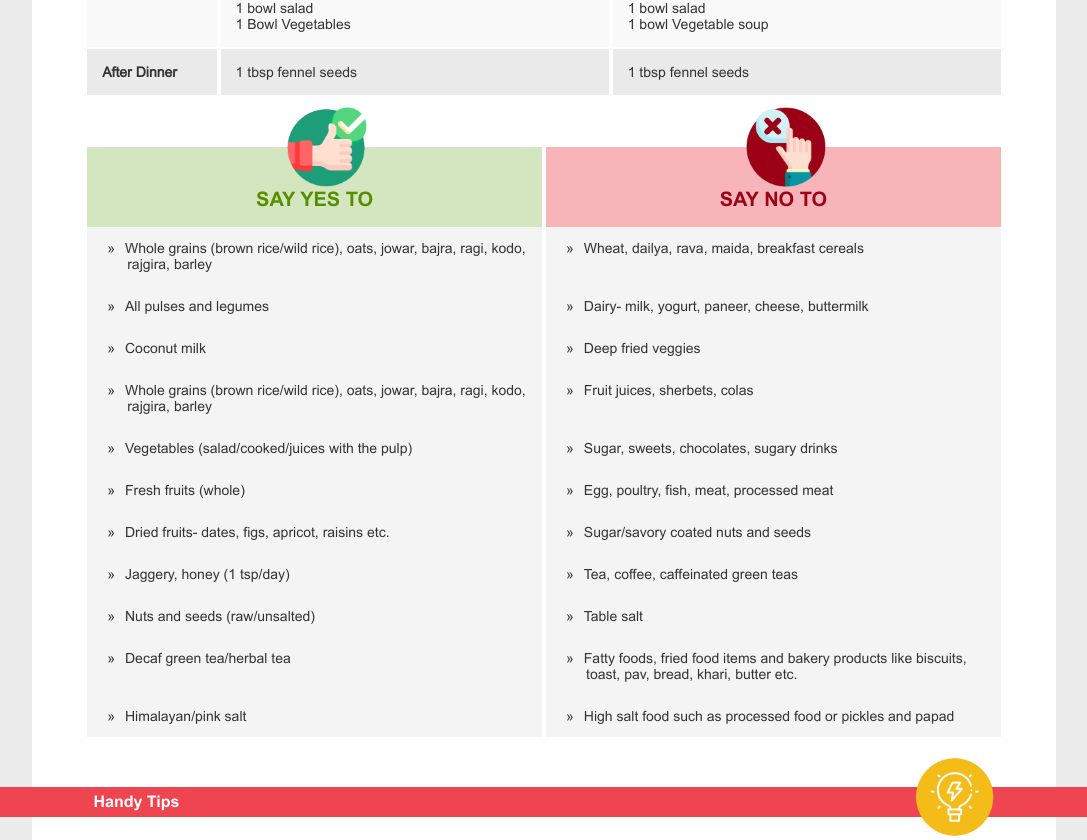
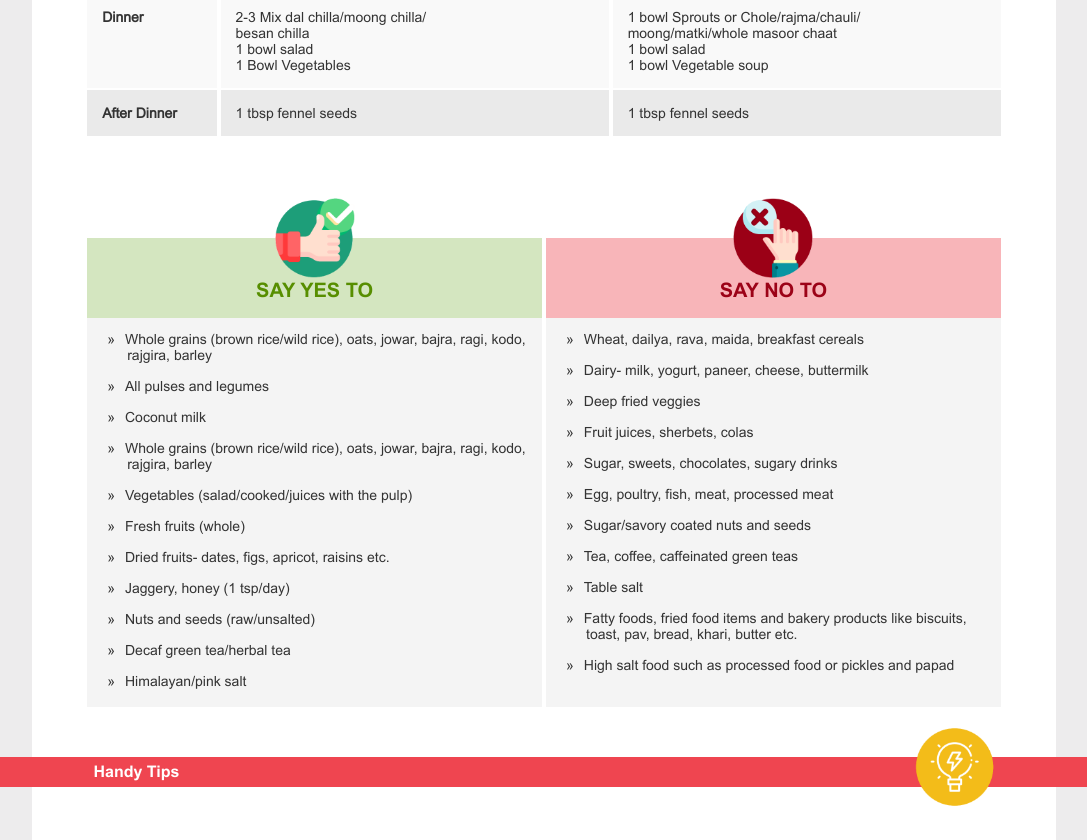
Before and after one commit to sudopower/food-static, a plain HTML site: page detox/index.html in a window 1280 px wide. Shown: the part 1754-2594 px from the top of the page, without its empty margins (96-1183 px from the left). Drawn offline with Linux system fonts and the light colour scheme.

Commit message:
detox corrections

```diff
--- a/css/main.css
+++ b/css/main.css
@@ -46,6 +46,11 @@ p{
     max-width: 90% !important;
 }
 
+.w-100{
+    width: 100% !important;
+    max-width: 100% !important;
+}
+
 .mt-1{
     margin-top:10px!important;
 }
@@ -90,10 +95,15 @@ p{
     padding-top:60px!important;
 }
 
+.pb-3{
+    padding-bottom:30px!important;
+}
+
+
 .header{
     background-image: url(../img/top.jpg);
     background-size: cover;
-    height: 400px;
+    height: 300px;
 }
 
 .content{
@@ -128,7 +138,7 @@ p{
    height: auto;
    margin-left: auto;
    margin-right: auto;
-    margin-top: -5px;
+   margin-top: -6px;
    padding-bottom: 20px;
    margin-bottom: 100px;
 }
@@ -173,7 +183,7 @@ li:before {
 
 .logo img{
     width: 200px;
-    border-radius: 20px
+    border-radius: 20px;
 }
 
 .banner{
@@ -238,6 +248,7 @@ li:before {
 table{
     width: 100%;
     border-spacing: 4px 2px;
+    word-break: break-word;
 }
 
 .ing-table tr td:nth-child(1){
@@ -257,6 +268,10 @@ table{
     padding:3px 20px 3px 20px;
 }
 
+.detox-table-1{
+    margin-bottom: 50px!important;
+}
+
 .y-n-table th{
     position: relative;
     height: 80px;
@@ -265,11 +280,16 @@ table{
     font-size: 20px;
 }
 
+.y-n-table li{
+    margin-bottom: 15px !important;
+}
+
 .y-n-table th img{
     width: 20%;
     position: absolute;
     top: -50%;
-    left: 44%;
+    left: 50%;
+    transform: translateX(-50%);
     max-width: 80px;
 }
 
@@ -384,10 +404,15 @@ td{
         position: absolute;
         top: -25%;
         max-width: 80px;
-        left: 35%;
     }
     .y-n-table th {
         font-size: 15px;
+    }
+    .y-n-table li{
+        margin-bottom: 10px !important;
+    }
+    .detox-table-1{
+        margin-bottom: 0px !important;
     }
 }
 
@@ -414,10 +439,15 @@ td{
         position: absolute;
         top: -35%;
         max-width: 80px;
-        left: 35%;
     }
     .y-n-table th {
         font-size: 15px;
+    }
+    .y-n-table li{
+        margin-bottom: 10px !important;
+    }
+    .detox-table-1{
+        margin-bottom: 20px !important;
     }
 }
 
@@ -447,9 +477,11 @@ td{
         position: absolute;
         top: -50% !important;
         max-width: 80px;
-        left: 35%;
     }
     .y-n-table th {
         font-size: 15px;
     }
+    .logo img{
+        width:150px;
     }
+}
--- a/detox/index.html
+++ b/detox/index.html
@@ -1,15 +1,15 @@
-<html><head>
+<html>
+   <head>
       <meta http-equiv="Content-Type" content="text/html; charset=UTF-8">
       <meta name="viewport" content="width=device-width, initial-scale=1.0">
       <link rel="stylesheet" href="../css/main.css" type="text/css">
    </head>
-
    <body cz-shortcut-listen="true">
       <div class="container">
          <div class="header">
          </div>
          <div class="content">
-            <div class="logo">
+            <div class="pb-3 logo">
                <img src="../img/logo.png">
             </div>
          </div>
@@ -18,9 +18,8 @@
             <div class="text main">
                <h1>CTRL. ALT. DETOX.</h1>
             </div>
-
-            <div class="banner">
-                <img src="../img/detox.jpg">
+            <div class="banner mt-2">
+               <img class="w-100" src="../img/detox.jpg">
             </div>
             <div class="text mb-5 mt-3">
                <p>It's time to control your cravings, choose healthy alternatives and detoxify your body! Your 2-day detox plan is below.</p>
@@ -29,10 +28,9 @@
                <p>What you need to eat</p>
                <img src="../img/14.png">
             </div>
-
             <div class="text left mb-5 justify-start direction-column"></div>
             <div class="text left mb-5 w-table">
-                <table class="oil-table">
+               <table class="oil-table detox-table-1">
                   <tbody>
                      <tr>
                         <th class="t-blank"></th>
@@ -41,28 +39,31 @@
                      </tr>
                      <tr>
                         <td class="t-text"><strong>Once you wake up
-</strong></td>
+                           </strong>
+                        </td>
                         <td class="t-text">1 shot wheatgrass juice (50 ml)</td>
                         <td class="t-text">1 glass warm water with lemon</td>
                      </tr>
                      <tr>
                         <td class="t-text"><strong>Breakfast</strong></td>
                         <td class="t-text">1 bowl mix fruits
-                                <br> 1 cup decaf green tea or herbal tea</td>
+                           <br> 1 cup decaf green tea or herbal tea
+                        </td>
                         <td class="t-text">1 bowl mix fruit
                            <br> 1 cup decaf green tea or herbal tea
                            <br> (add ½ tsp cinnamon)
-
                         </td>
                      </tr>
                      <tr>
                         <td class="t-text"><strong>An hour after breakfast</strong></td>
                         <td class="t-text">1 glass fresh vegetable juice with
                            <br> herbs (tomato+ carrot +mint leaves)
-                                <br> Nuts: Almonds/walnuts/peanuts</td>
+                           <br> Nuts: Almonds/walnuts/peanuts
+                        </td>
                         <td class="t-text">1 glass fresh vegetable juice with
                            <br> herbs (beetroot + ginger + lemon)
-                                <br> Nuts: Almonds/walnuts/peanuts</td>
+                           <br> Nuts: Almonds/walnuts/peanuts
+                        </td>
                      </tr>
                      <tr>
                         <td class="t-text"><strong>Lunch</strong></td>
@@ -70,54 +71,63 @@
                            <br> 1-2 katori jowar/kodo millet/bajra pulav
                            <br> 1 bowl dal/mix dal
                            <br> 1 bowl Vegetables
-                                <br> 1 bowl salad</td>
+                           <br> 1 bowl salad
+                        </td>
                         <td class="t-text">3-4 ragi idli or 1-2 mix millet dosa or
                            <br> multigrain paratha (no oil/ghee)
                            <br> 1 bowl sambhar or dal or legumes
                            <br> 1 bowl Vegetables
-                                <br> 1 bowl Salad</td>
+                           <br> 1 bowl Salad
+                        </td>
                      </tr>
                      <tr>
                         <td class="t-text"><strong>After Lunch</strong></td>
                         <td class="t-text">1 lemon shot (the juice of one lemon
-                                <br> mixed with an equal quantity of water)</td>
+                           <br> mixed with an equal quantity of water)
+                        </td>
                         <td class="t-text">1 lemon shot + grated ginger +
                            <br> 1 pinch turmeric (the juice of one lemon
-                                <br> mixed with an equal quantity of water)</td>
+                           <br> mixed with an equal quantity of water)
+                        </td>
                      </tr>
-
                      <tr>
                         <td class="t-text"><strong>Evening</strong></td>
                         <td class="t-text">1 bowl mix fruit
                            <br> 1 cup decaf green tea or herbal tea
                            <br> Seeds (mix of pumpkin + sunflower
-                                <br> + flaxseeds + chia seeds)</td>
+                           <br> + flaxseeds + chia seeds)
+                        </td>
                         <td class="t-text">1 bowl mix fruit
                            <br> 1 cup decaf green tea or herbal tea
                            <br> (add ½ tsp cinnamon)
                            <br> Seeds (mix of pumpkin + sunflower +
-                                <br> flaxseeds + chia seeds)</td>
+                           <br> flaxseeds + chia seeds)
+                        </td>
                      </tr>
                      <tr>
                         <td class="t-text"><strong>Late Evening</strong></td>
                         <td class="t-text">1 glass fresh green vegetable juice
                            <br> with herbs (kale/spinach + cucumber +
                            <br> ginger + coriander leaves)
-                                <br> Nuts like almonds/walnuts/peanuts</td>
+                           <br> Nuts like almonds/walnuts/peanuts
+                        </td>
                         <td class="t-text">1 glass fresh vegetable juice with
                            <br> herbs (Carrot + ginger + turmeric)
-                                <br> Nuts - almonds/walnuts/peanuts</td>
+                           <br> Nuts - almonds/walnuts/peanuts
+                        </td>
                      </tr>
                      <tr>
                         <td class="t-text"><strong>Dinner</strong></td>
                         <td class="t-text">2-3 Mix dal chilla/moong chilla/
                            <br> besan chilla
                            <br> 1 bowl salad
-                                <br> 1 Bowl Vegetables</td>
+                           <br> 1 Bowl Vegetables
+                        </td>
                         <td class="t-text">1 bowl Sprouts or Chole/rajma/chauli/
                            <br> moong/matki/whole masoor chaat
                            <br> 1 bowl salad
-                                <br> 1 bowl Vegetable soup</td>
+                           <br> 1 bowl Vegetable soup
+                        </td>
                      </tr>
                      <tr>
                         <td class="t-text"><strong>After Dinner</strong></td>
@@ -130,98 +140,63 @@
             <div class="text left mb-5 w-table">
                <table class="y-n-table">
                   <tbody>
-
                      <tr>
-                            <th class="t-green-1"><img src="../img/1_2.png" ><span >SAY YES TO</span></th>
-                            <th class="t-red-1"><img src="../img/1_1.png" ><span >SAY NO TO</span></th>
+                        <th class="t-green-1"><img src="../img/1_2.png"><span>SAY YES TO</span></th>
+                        <th class="t-red-1"><img src="../img/1_1.png"><span>SAY NO TO</span></th>
                      </tr>
                      <tr>
-
-
-<td class="t-text"><li class="mt-1 mb-1"><span>Whole grains (brown rice/wild rice), oats,
-jowar, bajra, ragi, kodo, rajgira, barley</span></li></td><td class="t-text"><li class="mt-1 mb-1"><span>Wheat, dailya, rava, maida, breakfast cereals</span></li></td>
-
+                        <td class="t-text">
+                           <li class="mt-1 mb-1"><span>Whole grains (brown rice/wild rice), oats,
+                              jowar, bajra, ragi, kodo, rajgira, barley</span>
+                           </li>
+                           <li class="mt-1 mb-1"><span>All pulses and legumes</span></li>
+                           <li class="mt-1 mb-1"><span>Coconut milk
+                              </span>
+                           </li>
+                           <li class="mt-1 mb-1"><span>Whole grains (brown rice/wild rice), oats,
+                              jowar, bajra, ragi, kodo, rajgira, barley</span>
+                           </li>
+                           <li class="mt-1 mb-1"><span>Vegetables (salad/cooked/juices with the
+                              pulp)</span>
+                           </li>
+                           <li class="mt-1 mb-1"><span>Fresh fruits (whole)</span></li>
+                           <li class="mt-1 mb-1"><span>Dried fruits- dates, figs, apricot, raisins etc.</span></li>
+                           <li class="mt-1 mb-1"><span>Jaggery, honey (1 tsp/day)</span></li>
+                           <li class="mt-1 mb-1"><span>Nuts and seeds (raw/unsalted)</span></li>
+                           <li class="mt-1 mb-1"><span>Decaf green tea/herbal tea
+                              </span>
+                           </li>
+                           <li class="mt-1 mb-1"><span>Himalayan/pink salt</span></li>
+                        </td>
+                        <td class="t-text">
+                           <li class="mt-1 mb-1"><span>Wheat, dailya, rava, maida, breakfast cereals</span></li>
+                           <li class="mt-1 mb-1"><span>Dairy- milk, yogurt, paneer, cheese, buttermilk</span></li>
+                           <li class="mt-1 mb-1"><span>Deep fried veggies</span></li>
+                           <li class="mt-1 mb-1"><span>Fruit juices, sherbets, colas</span></li>
+                           <li class="mt-1 mb-1"><span>Sugar, sweets, chocolates, sugary drinks</span></li>
+                           <li class="mt-1 mb-1"><span>Egg, poultry, fish, meat, processed meat</span></li>
+                           <li class="mt-1 mb-1"><span>Sugar/savory coated nuts and seeds</span></li>
+                           <li class="mt-1 mb-1"><span>Tea, coffee, caffeinated green teas</span></li>
+                           <li class="mt-1 mb-1"><span>Table salt
+                              </span>
+                           </li>
+                           <li class="mt-1 mb-1"><span>Fatty foods, fried food items and bakery
+                              products like biscuits, toast, pav, bread,
+                              khari, butter etc.</span>
+                           </li>
+                           <li class="mt-1 mb-2"><span>High salt food such as processed food or
+                              pickles and papad</span>
+                           </li>
+                        </td>
                      </tr>
-<tr>
-
-
-<td class="t-text"><li class="mt-1 mb-1"><span>All pulses and legumes</span></li></td><td class="t-text"><li class="mt-1 mb-1"><span>Dairy- milk, yogurt, paneer, cheese, buttermilk</span></li></td>
-
-                        </tr>
-<tr>
-
-
-<td class="t-text"><li class="mt-1 mb-1"><span>Coconut milk
-
-</span></li></td><td class="t-text"><li class="mt-1 mb-1"><span>Deep fried veggies</span></li></td>
-
-                        </tr>
-<tr>
-
-
-<td class="t-text"><li class="mt-1 mb-1"><span>Whole grains (brown rice/wild rice), oats,
-jowar, bajra, ragi, kodo, rajgira, barley</span></li></td><td class="t-text"><li class="mt-1 mb-1"><span>Fruit juices, sherbets, colas</span></li></td>
-
-                        </tr>
-<tr>
-
-
-<td class="t-text"><li class="mt-1 mb-1"><span>Vegetables (salad/cooked/juices with the
-pulp)</span></li></td><td class="t-text"><li class="mt-1 mb-1"><span>Sugar, sweets, chocolates, sugary drinks</span></li></td>
-
-                        </tr>
-<tr>
-
-
-<td class="t-text"><li class="mt-1 mb-1"><span>Fresh fruits (whole)</span></li></td><td class="t-text"><li class="mt-1 mb-1"><span>Egg, poultry, fish, meat, processed meat</span></li></td>
-
-                        </tr>
-<tr>
-
-
-<td class="t-text"><li class="mt-1 mb-1"><span>Dried fruits- dates, figs, apricot, raisins etc.</span></li></td><td class="t-text"><li class="mt-1 mb-1"><span>Sugar/savory coated nuts and seeds</span></li></td>
-
-                        </tr>
-<tr>
-
-
-<td class="t-text"><li class="mt-1 mb-1"><span>Jaggery, honey (1 tsp/day)</span></li></td><td class="t-text"><li class="mt-1 mb-1"><span>Tea, coffee, caffeinated green teas</span></li></td>
-
-                        </tr>
-<tr>
-
-
-<td class="t-text"><li class="mt-1 mb-1"><span>Nuts and seeds (raw/unsalted)</span></li></td><td class="t-text"><li class="mt-1 mb-1"><span>Table salt
-
-</span></li></td>
-
-                        </tr>
-<tr>
-
-
-<td class="t-text"><li class="mt-1 mb-1"><span>Decaf green tea/herbal tea
-
-</span></li></td><td class="t-text"><li class="mt-1 mb-1"><span>Fatty foods, fried food items and bakery
-products like biscuits, toast, pav, bread,
-khari, butter etc.</span></li></td>
-
-                        </tr>
-<tr>
-
-
-<td class="t-text"><li class="mt-1 mb-1"><span>Himalayan/pink salt</span></li></td><td class="t-text"><li class="mt-1 mb-1"><span>High salt food such as processed food or
-pickles and papad</span></li></td>
-
-                        </tr></tbody>
+                  </tbody>
                </table>
             </div>
             <div class="detox-header header-hr">
                <p>Handy Tips</p>
                <img src="../img/15.png">
             </div>
-
             <div class="text left mt-5 mb-5 w-90 justify-start direction-column">
-
                <li class="mt-1 mb-1"> Finish your dinner before sunset. You can have vegetable juice or nuts after dinner if you feel hungry.</li>
                <li class="mt-1 mb-1"> Do not keep a gap of more than 3-3.5 hours in between your meals.</li>
                <li class="mt-1 mb-1"> Practice mindful eating. Eat slower and chew your food well. Eating your food in a hurry can cause flatulence.</li>
@@ -230,12 +205,8 @@ pickles and papad</span></li></td>
                <li class="mt-1 mb-1"> You can include grated ginger to your lemon shots to boost your immunity. You can take up to 2-3 shots per day.</li>
                <li class="mt-1 mb-1"> Make sure to get 7-8 hours of sleep daily. When you sleep, your body heals and detoxifies.
                </li>
-
-            </div>
-
             </div>
          </div>
-
-
-
-</body></html>
+      </div>
+   </body>
+</html>
```
Also changed, not shown: cooking-healthier/index.html (+5 -5 lines). Lines whose indentation alone changed are shown as unchanged.
